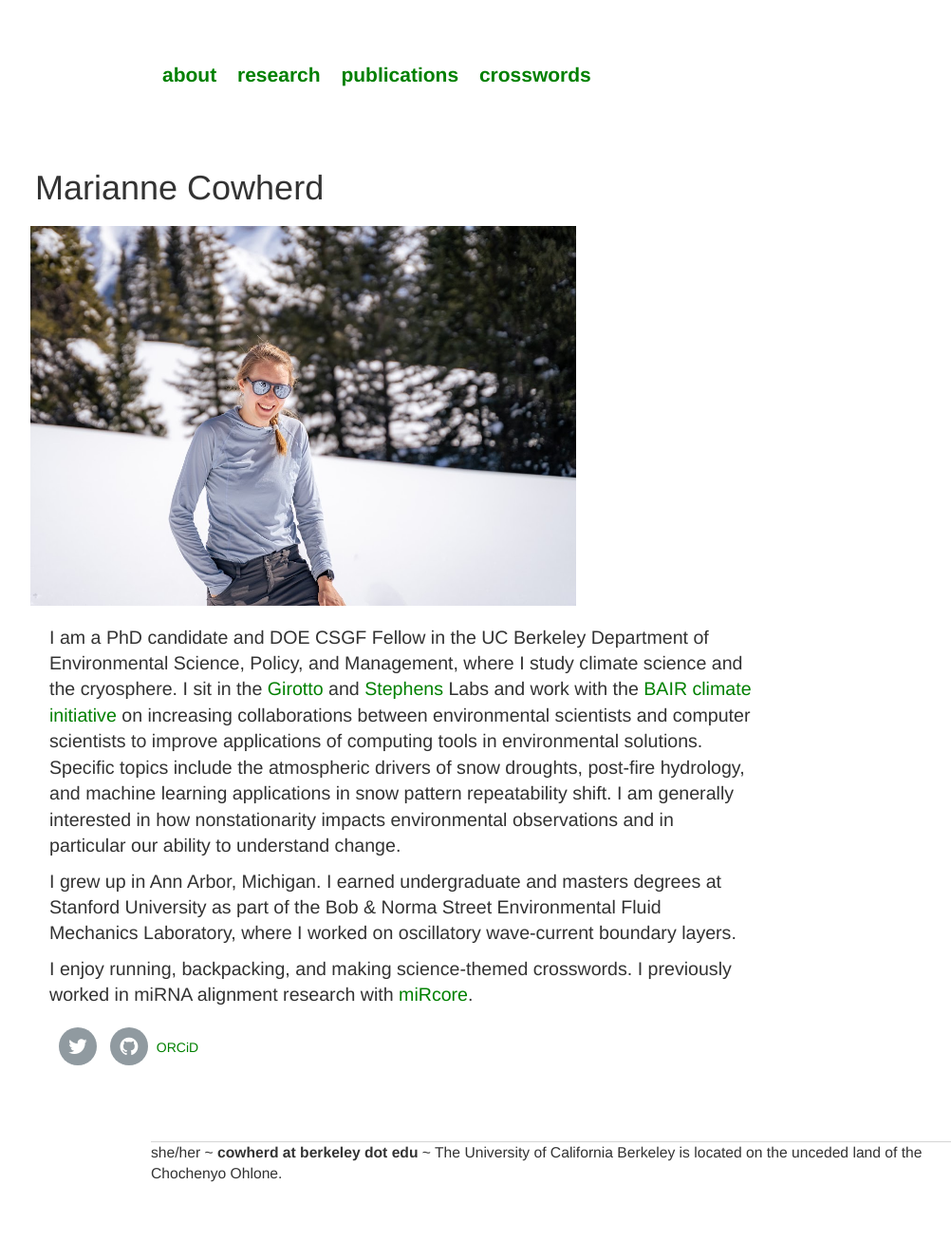
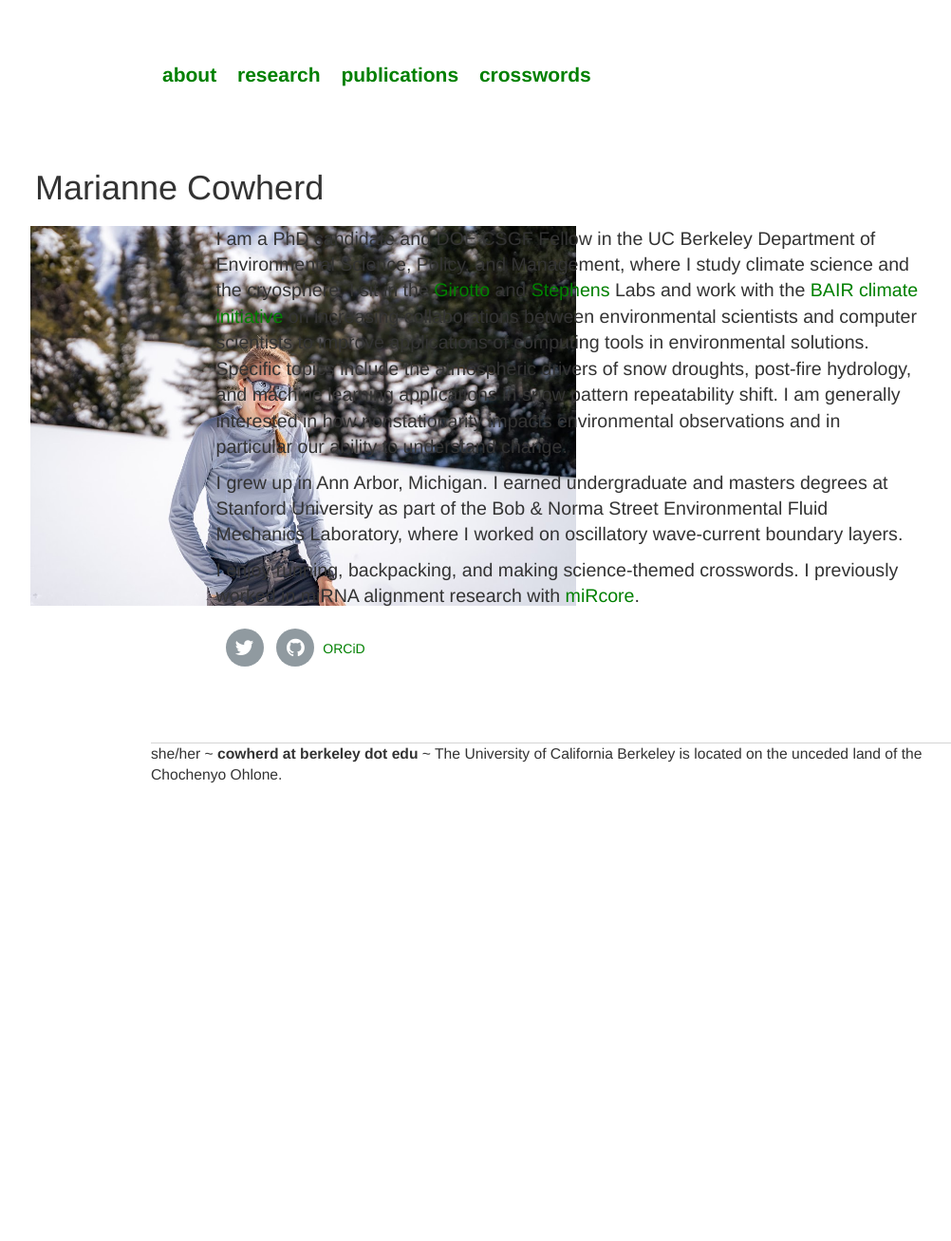
Before and after one commit to mariannecowherd/mariannecowherd.github.io, a Jekyll site: the page built from index.html, in a window 1280 px wide. Shown: the whole page at 95% size, without its empty margins (33-1035 px from the left). Built offline with Jekyll 4.4.1, drawn with Linux system fonts in a browser that asks for light colours; nearby versions of some CDN libraries; after the commit the page ends 900 px from its top, so only the background shows below that.

Commit message:
Update index.html

```diff
--- a/index.html
+++ b/index.html
@@ -26,7 +26,7 @@ title: Marianne Cowherd
 }
 
 .left {
-  width: 35%;
+  width: 15%;
 }
 
 .right {
```
